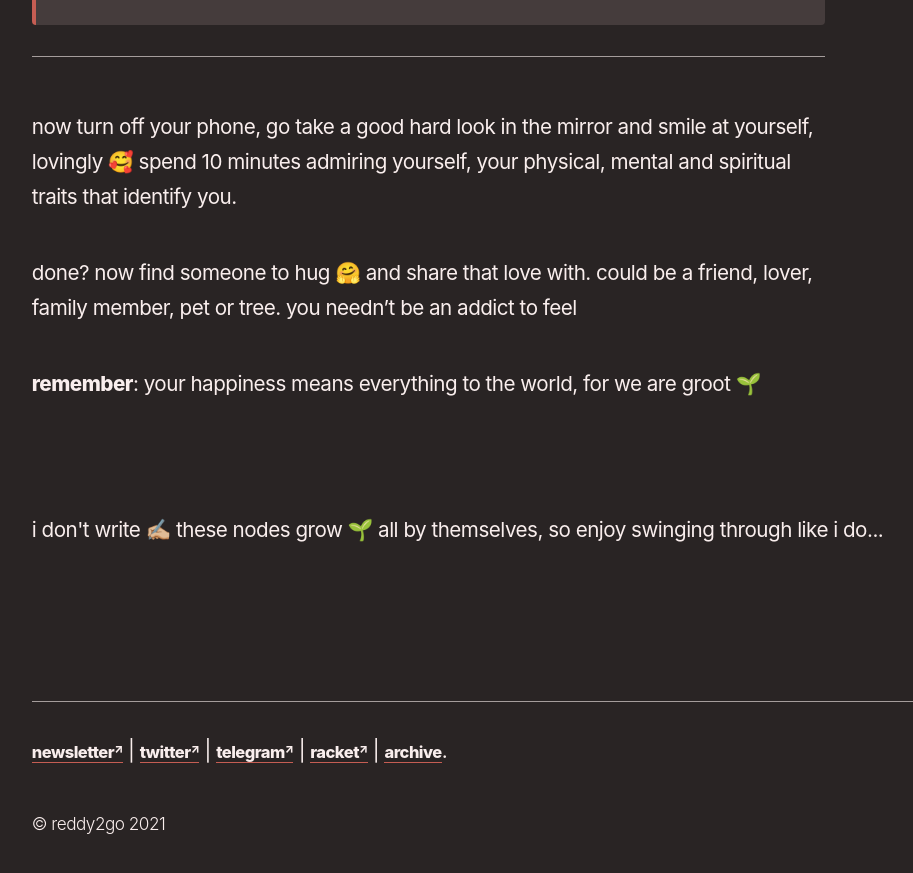
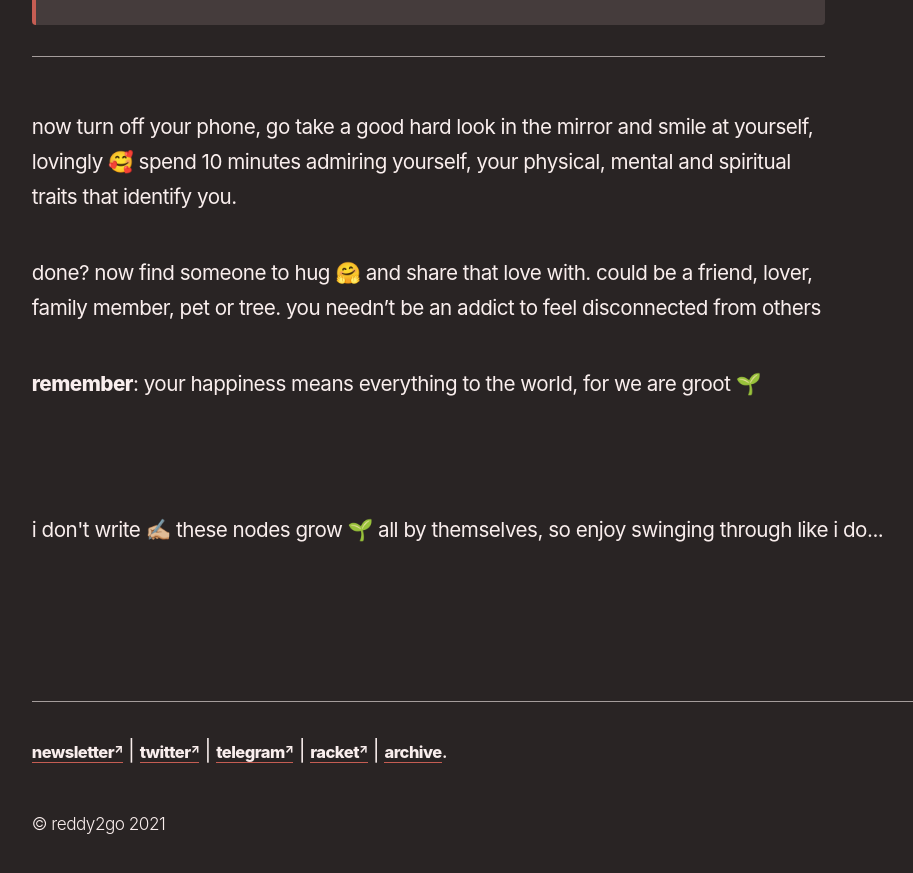
Before and after one commit to reddy2go/redgarden, a Jekyll site: the page built from _notes/origin story of play.md, in a window 1280 px wide and 900 px high, scrolled down 5064 px. Shown: the top 873 px of the window, without its empty margins (45-958 px from the left). Built offline with Jekyll 4.4.1, drawn with Linux system fonts in a browser that asks for light colours; some web fonts are replaced; Markdown is read by kramdown in place of the engine named in the settings.

Commit message:
auto commit

```diff
--- a/_notes/origin story of play.md
+++ b/_notes/origin story of play.md
@@ -73,6 +73,6 @@
 ---
 now turn off your phone, go take a good hard look in the mirror and smile at yourself, lovingly 🥰 spend 10 minutes admiring yourself, your physical, mental and spiritual traits that identify you.
 
-done? now find someone to hug 🤗 and share that love with. could be a friend, lover, family member, pet or tree. you needn't be an addict to feel
+done? now find someone to hug 🤗 and share that love with. could be a friend, lover, family member, pet or tree. you needn't be an addict to feel disconnected from others
 
 **remember**: your happiness means everything to the world, for we are groot 🌱
```
